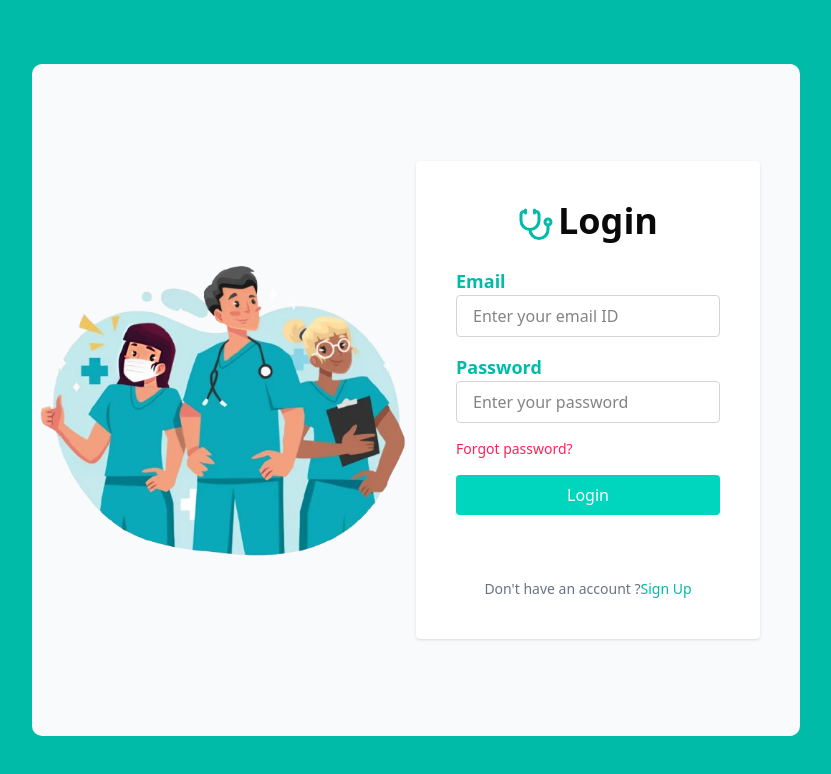
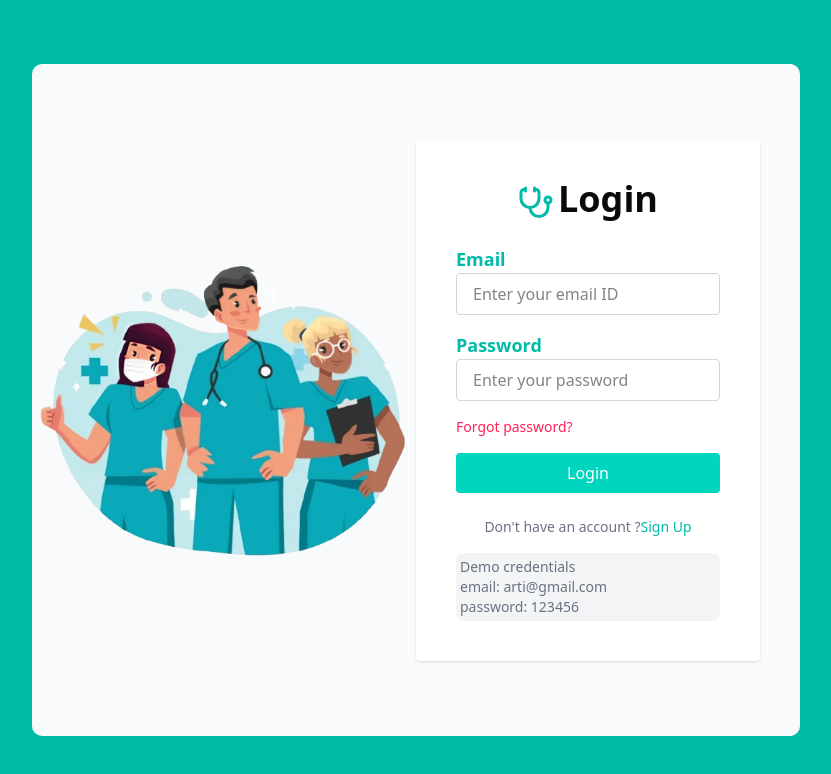
Before and after one commit to Sweety-0406/doctor-patient-app, a Next.js app: page /doctor/login in a window 1280 px wide. Shown: the top 774 px of the page, without its empty margins (224-1055 px from the left). Built offline with nearby package versions, Linux system fonts and the light colour scheme; no server answers.

Commit message:
adding domo credentials

```diff
--- a/src/app/doctor/login/page.tsx
+++ b/src/app/doctor/login/page.tsx
@@ -98,13 +98,18 @@ export default function DoctorLoginPage() {
             </button>
           </form>
           <div>
-            <p className="text-center pt-10 text-sm text-gray-500 mt-6">
+            <p className="text-center  text-sm text-gray-500 mt-6">
                 Don&apos;t have an account ?
                 <a href="/doctor/signup" className="text-teal-500 font-medium">
                 Sign Up
                 </a>
             </p>
           </div>
+          <div  className="bg-gray-100 text-sm p-1 rounded-md text-gray-500 mt-4">
+            Demo credentials
+            <p>email: arti@gmail.com</p>
+            <p>password: 123456</p>
+          </div>
         </div>
       </div>
     </div>
--- a/src/app/patient/login/page.tsx
+++ b/src/app/patient/login/page.tsx
@@ -98,13 +98,18 @@ export default function PatientLoginPage() {
             </button>
           </form>
           <div>
-            <p className="text-center pt-10 text-sm text-gray-500 mt-6">
+            <p className="text-center text-sm text-gray-500 mt-6">
                 Don&apos;t have an account ?
                 <a href="/patient/signup" className="text-teal-500 font-medium">
                 Sign Up
                 </a>
             </p>
           </div>
+          <div  className="bg-gray-100 text-sm p-1 rounded-md text-gray-500 mt-4">
+            Demo credentials
+            <p>email: riya@gmail.com</p>
+            <p>password: 123456</p>
+          </div>
         </div>
       </div>
     </div>
```
